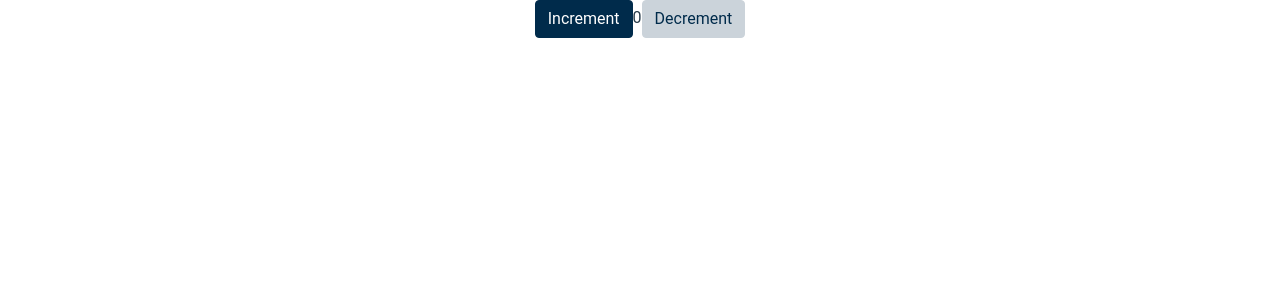
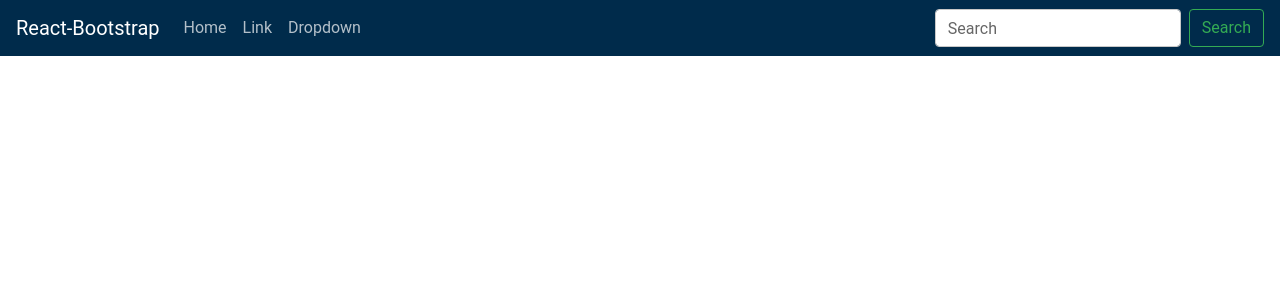
Before and after one commit to rameshkunwar/React-Redux-Toolkit, a React (Create React App) app: page / in a window 1280 px wide. Shown: the top 300 px of the page. Built offline with nearby package versions, Linux system fonts and the light colour scheme.

Commit message:
react bootstrap navbar added

```diff
--- a/public/index.html
+++ b/public/index.html
@@ -24,6 +24,12 @@
       work correctly both with client-side routing and a non-root public URL.
       Learn how to configure a non-root public URL by running `npm run build`.
     -->
+    <link
+      rel="stylesheet"
+      href="https://pro.fontawesome.com/releases/v5.10.0/css/all.css"
+      integrity="sha384-AYmEC3Yw5cVb3ZcuHtOA93w35dYTsvhLPVnYs9eStHfGJvOvKxVfELGroGkvsg+p"
+      crossorigin="anonymous"
+    />
     <title>React App</title>
   </head>
   <body>
--- a/src/App.js
+++ b/src/App.js
@@ -1,25 +1,18 @@
-import logo from './logo.svg';
-import './App.css';
-import { Counter } from './features/counter/counter';
+import { Container } from 'react-bootstrap';
+import MyNavBar from './app/navbar/navbar';
+
 
 function App() {
   return (
     <div className="App">
-      {/* <header className="App-header">
-        <img src={logo} className="App-logo" alt="logo" />
-        <p>
-          Edit <code>src/App.js</code> and save to reload.
-        </p>
-        <a
-          className="App-link"
-          href="https://reactjs.org"
-          target="_blank"
-          rel="noopener noreferrer"
-        >
-          Learn React
-        </a>
-      </header> */}
-      <Counter />
+    <Container fluid className="p-0">
+      <div className="inner-container">
+        <div id="surface">
+          <MyNavBar />
+        </div>
+        </div>
+    </Container>
+
     </div>
   );
 }
--- /dev/null
+++ b/src/app/navbar/navbar.js
@@ -0,0 +1,26 @@
+import {Navbar, Nav, NavDropdown, Form, FormControl, Button} from 'react-bootstrap'
+const MyNavBar = () => (
+
+<Navbar bg="primary" variant="dark" expand="lg" sticky="top" >
+  <Navbar.Brand href="#home">React-Bootstrap</Navbar.Brand>
+  <Navbar.Toggle aria-controls="basic-navbar-nav" />
+  <Navbar.Collapse id="basic-navbar-nav">
+    <Nav className="mr-auto">
+      <Nav.Link href="#home">Home</Nav.Link>
+      <Nav.Link href="#link">Link</Nav.Link>
+      <NavDropdown title="Dropdown" id="basic-nav-dropdown">
+        <NavDropdown.Item href="#action/3.1">Action</NavDropdown.Item>
+        <NavDropdown.Item href="#action/3.2">Another action</NavDropdown.Item>
+        <NavDropdown.Item href="#action/3.3">Something</NavDropdown.Item>
+        <NavDropdown.Divider />
+        <NavDropdown.Item href="#action/3.4">Separated link</NavDropdown.Item>
+      </NavDropdown>
+    </Nav>
+    <Form inline>
+      <FormControl type="text" placeholder="Search" className="mr-sm-2" />
+      <Button variant="outline-success">Search</Button>
+    </Form>
+  </Navbar.Collapse>
+</Navbar>
+)
+export default MyNavBar
--- a/src/features/counter/counter.js
+++ b/src/counterApp/counter.js
@@ -1,6 +1,5 @@
-import React, { useState, useEffect } from 'react';
 import {useSelector, useDispatch} from 'react-redux';
-import {increment, decrement, incrementByAmount} from './counterSlice'
+import {increment, decrement} from '../redux/counterSlice'
 import {Button} from 'react-bootstrap'
 
 export function Counter(){
--- a/src/index.js
+++ b/src/index.js
@@ -1,12 +1,11 @@
 import React from 'react';
 import ReactDOM from 'react-dom';
-import './index.css';
 import './vendor/bootstrap.min.css';
-import './vendor/ritzau.css';
+import './vendor/overrideBootstrap.css';
 import App from './App';
 import reportWebVitals from './reportWebVitals';
 import {Provider} from 'react-redux';
-import store from './app/store';
+import store from './redux/store';
 
 ReactDOM.render(
   <React.StrictMode>
--- a/src/app/store.js
+++ b/src/redux/store.js
@@ -1,5 +1,5 @@
 import {configureStore} from '@reduxjs/toolkit'
-import counterReducer from '../features/counter/counterSlice'
+import counterReducer from './counterSlice'
 
 export default configureStore({
     reducer:{
```
Also changed, not shown: src/redux/counterSlice.js (renamed from src/features/counter/counterSlice.js), src/vendor/overrideBootstrap.css (renamed from src/vendor/ritzau.css).
